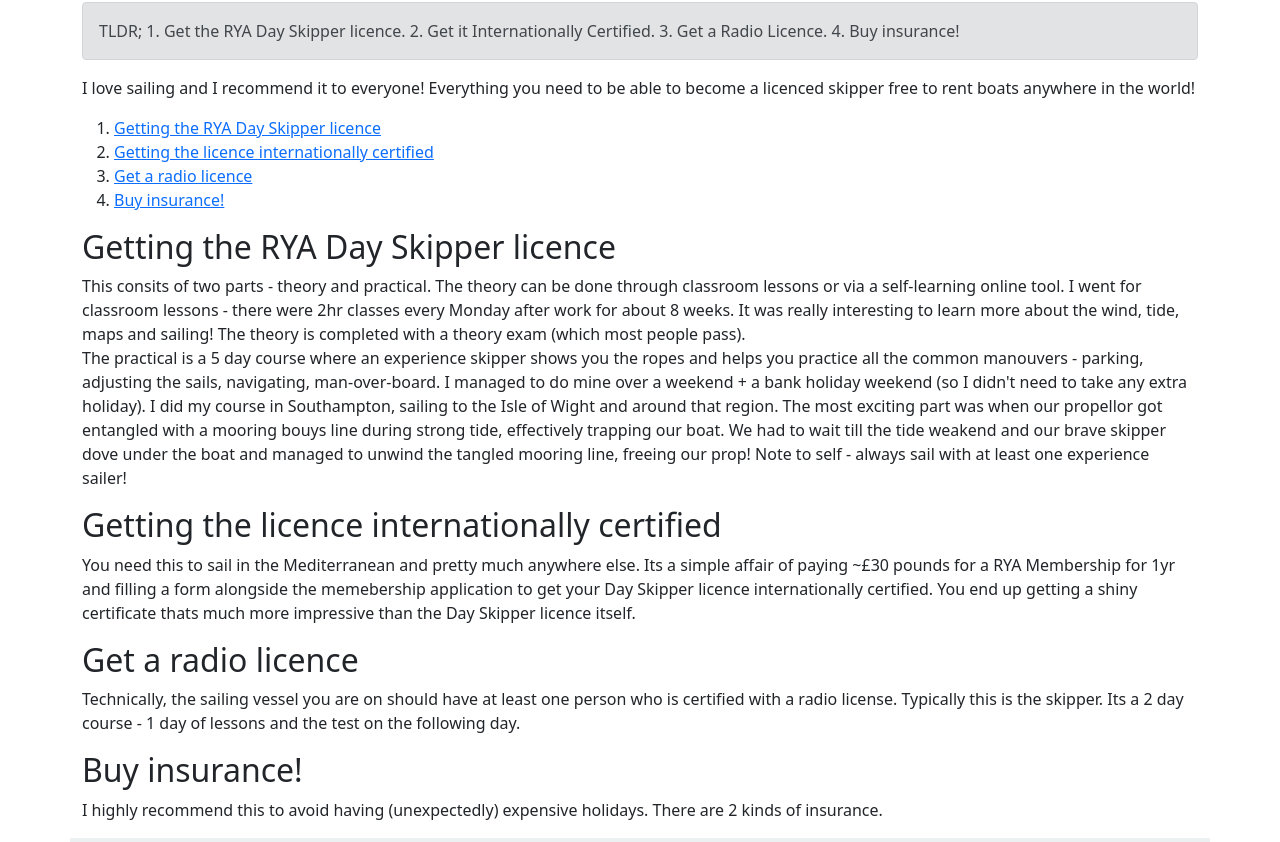
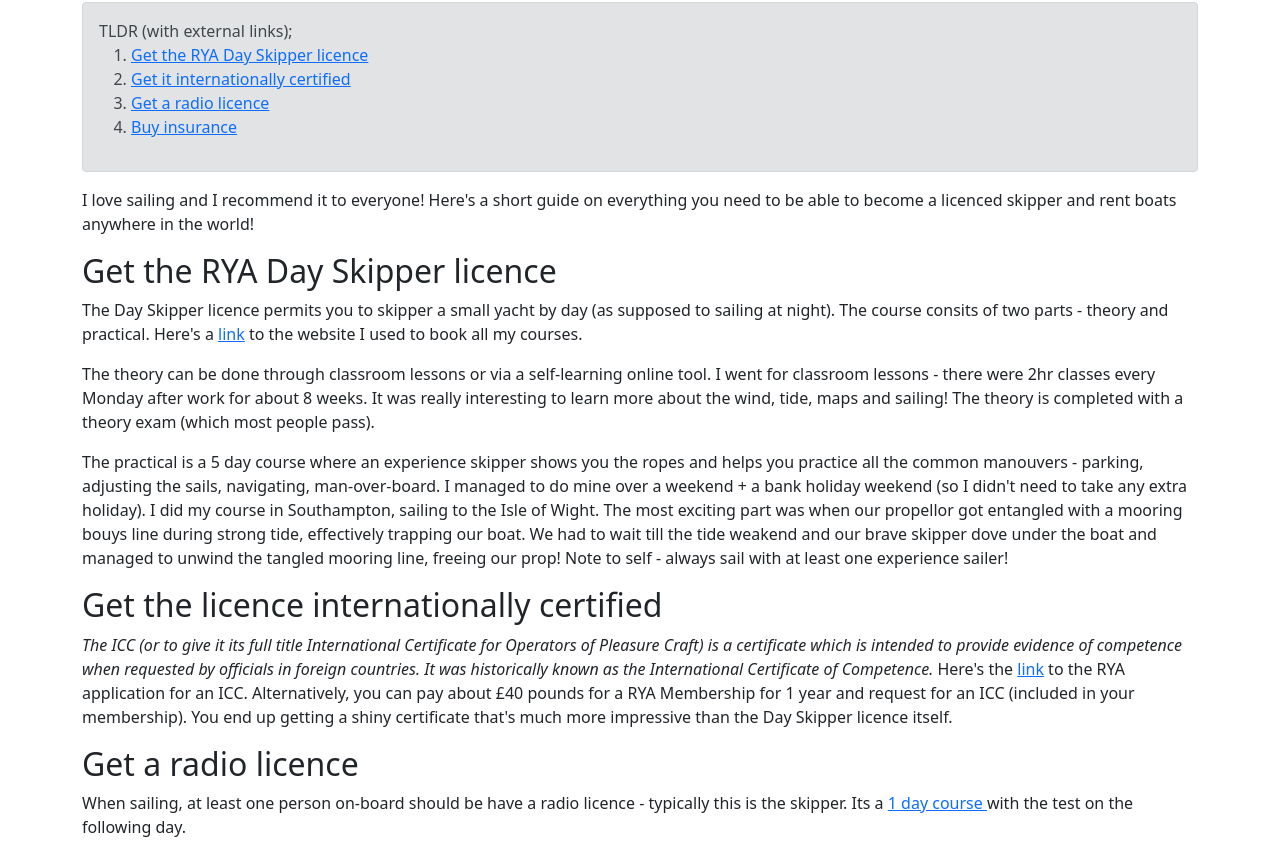
Before and after one commit to ma581/mkurien-blog, a React (Create React App) app: page /sailinglicence in a window 1280 px wide. Shown: the part 198-1040 px from the top of the page. Built offline with nearby package versions, Linux system fonts and the light colour scheme; no server answers.

Commit message:
Update sailing article

```diff
--- a/src/articles/SailingLicence.js
+++ b/src/articles/SailingLicence.js
@@ -8,86 +8,109 @@
 
 export function SailingLicence() {
   const articleId = 3;
-
+  const RYA_COURSE_WEBSITE = "https://www.firstclasssailing.com/rya-courses";
+  const ICC_WEBSITE = "https://www.rya.org.uk/knowledge/abroad/icc/icc-apply";
+  const RADIO_LICENCE_WEBSITE =
+    "https://www.firstclasssailing.com/rya-courses/vhf-radio-course";
+  const INSURANCE_WEBSITE = "https://www.schomacker.de/en/";
   return (
     <Page>
-      <Article
-        heading={"From zero to skippering sailing boats"}
-        articleId={articleId}
-      >
+      <Article heading={"From zero to skipper"} articleId={articleId}>
         <Alert variant="secondary">
-          TLDR; 1. Get the RYA Day Skipper licence. 2. Get it Internationally
-          Certified. 3. Get a Radio Licence. 4. Buy insurance!
+          TLDR (with external links);
+          <ol>
+            <li>
+              <a href={RYA_COURSE_WEBSITE}>Get the RYA Day Skipper licence</a>
+            </li>
+            <li>
+              <a href={ICC_WEBSITE}>Get it internationally certified</a>
+            </li>
+            <li>
+              <a href={RADIO_LICENCE_WEBSITE}>Get a radio licence</a>
+            </li>
+            <li>
+              <a href={INSURANCE_WEBSITE}>Buy insurance</a>
+            </li>
+          </ol>
         </Alert>
         <p>
-          I love sailing and I recommend it to everyone! Everything you need to
-          be able to become a licenced skipper free to rent boats anywhere in
-          the world!
+          I love sailing and I recommend it to everyone! Here's a short guide on
+          everything you need to be able to become a licenced skipper and rent
+          boats anywhere in the world!
         </p>
 
-        <ol>
-          <li>
-            <a href="#licence">Getting the RYA Day Skipper licence</a>
-          </li>
-          <li>
-            <a href="#international">
-              Getting the licence internationally certified
-            </a>
-          </li>
-          <li>
-            <a href="#radio">Get a radio licence</a>
-          </li>
-          <li>
-            <a href="#insurance">Buy insurance!</a>
-          </li>
-        </ol>
-
-        <h2 id="licence">Getting the RYA Day Skipper licence</h2>
-
+        <h2 id="licence">Get the RYA Day Skipper licence</h2>
         <p>
-          This consits of two parts - theory and practical. The theory can be
-          done through classroom lessons or via a self-learning online tool. I
-          went for classroom lessons - there were 2hr classes every Monday after
-          work for about 8 weeks. It was really interesting to learn more about
-          the wind, tide, maps and sailing! The theory is completed with a
-          theory exam (which most people pass).
-          <br />
+          The Day Skipper licence permits you to skipper a small yacht by day
+          (as supposed to sailing at night). The course consits of two parts -
+          theory and practical. Here's a <a href={RYA_COURSE_WEBSITE}>link</a>{" "}
+          to the website I used to book all my courses.
+        </p>
+        <p>
+          The theory can be done through classroom lessons or via a
+          self-learning online tool. I went for classroom lessons - there were
+          2hr classes every Monday after work for about 8 weeks. It was really
+          interesting to learn more about the wind, tide, maps and sailing! The
+          theory is completed with a theory exam (which most people pass).
+        </p>
+        <p>
           The practical is a 5 day course where an experience skipper shows you
           the ropes and helps you practice all the common manouvers - parking,
           adjusting the sails, navigating, man-over-board. I managed to do mine
           over a weekend + a bank holiday weekend (so I didn't need to take any
           extra holiday). I did my course in Southampton, sailing to the Isle of
-          Wight and around that region. The most exciting part was when our
-          propellor got entangled with a mooring bouys line during strong tide,
-          effectively trapping our boat. We had to wait till the tide weakend
-          and our brave skipper dove under the boat and managed to unwind the
-          tangled mooring line, freeing our prop! Note to self - always sail
-          with at least one experience sailer!
+          Wight. The most exciting part was when our propellor got entangled
+          with a mooring bouys line during strong tide, effectively trapping our
+          boat. We had to wait till the tide weakend and our brave skipper dove
+          under the boat and managed to unwind the tangled mooring line, freeing
+          our prop! Note to self - always sail with at least one experience
+          sailer!
         </p>
-        <h2 href="#international">
-          Getting the licence internationally certified
-        </h2>
+        <h2 href="#international">Get the licence internationally certified</h2>
         <p>
-          You need this to sail in the Mediterranean and pretty much anywhere
-          else. Its a simple affair of paying ~£30 pounds for a RYA Membership
-          for 1yr and filling a form alongside the memebership application to
-          get your Day Skipper licence internationally certified. You end up
-          getting a shiny certificate thats much more impressive than the Day
-          Skipper licence itself.
+          <i>
+            The ICC (or to give it its full title International Certificate for
+            Operators of Pleasure Craft) is a certificate which is intended to
+            provide evidence of competence when requested by officials in
+            foreign countries. It was historically known as the International
+            Certificate of Competence.
+          </i>{" "}
+          Here's the <a href={ICC_WEBSITE}>link</a> to the RYA application for
+          an ICC. Alternatively, you can pay about £40 pounds for a RYA
+          Membership for 1 year and request for an ICC (included in your
+          membership). You end up getting a shiny certificate that's much more
+          impressive than the Day Skipper licence itself.
         </p>
 
         <h2 href="#radio">Get a radio licence</h2>
         <p>
-          Technically, the sailing vessel you are on should have at least one
-          person who is certified with a radio license. Typically this is the
-          skipper. Its a 2 day course - 1 day of lessons and the test on the
-          following day.
+          When sailing, at least one person on-board should be have a radio
+          licence - typically this is the skipper. Its a{" "}
+          <a href={RADIO_LICENCE_WEBSITE}>1 day course </a>
+          with the test on the following day.
         </p>
 
         <h2 href="#insurance">Buy insurance!</h2>
         <p>
           I highly recommend this to avoid having (unexpectedly) expensive
-          holidays. There are 2 kinds of insurance.
+          holidays when you rent a yacht. There are many kinds of insurance but
+          the two that you need to cover the basics are:
+          <ul>
+            <li>
+              <b>Charter deposit</b> - if the yacht is damaged during the
+              sailing trip, the charter company can keep the deposit you paid to
+              rent the boat. This insurance guarantees that you don't lose this
+              deposit if that should happen.
+            </li>
+            <li>
+              <b>Skiller Liability</b> - this provides supplementary cover, in
+              the case that the charter deposit is insufficient to cover any
+              incidents - eg colliding with another yacht etc.
+            </li>
+          </ul>
+          Here's a <a href={INSURANCE_WEBSITE}>link</a> to the insurance company
+          I last used - they were great and handled my claim with ease (saving
+          me about £1000 for scratching our yacht during parking)
         </p>
       </Article>
     </Page>
--- a/src/components/InsultRoulette.js
+++ b/src/components/InsultRoulette.js
@@ -39,7 +39,7 @@
     const newPrizeNumber = Math.floor(Math.random() * data.length);
     setPrizeNumber(newPrizeNumber);
     setMustSpin(true);
-    setInsult({ title: "", description: "Reading your insult..." });
+    setInsult({ title: "", description: "Preparing your insult..." });
   };
 
   return (
```
